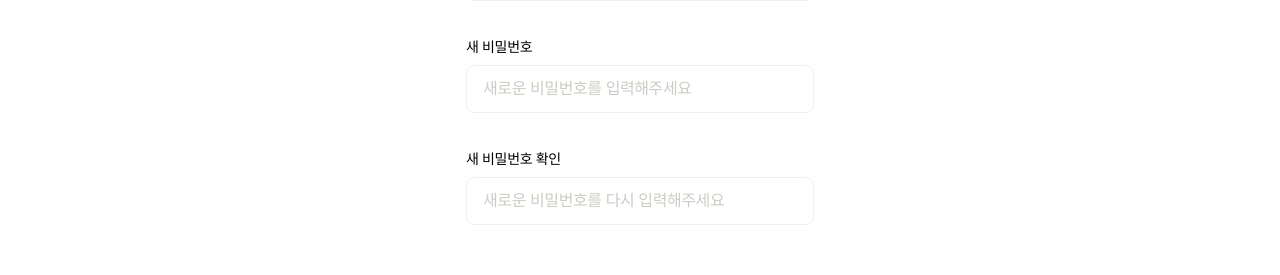
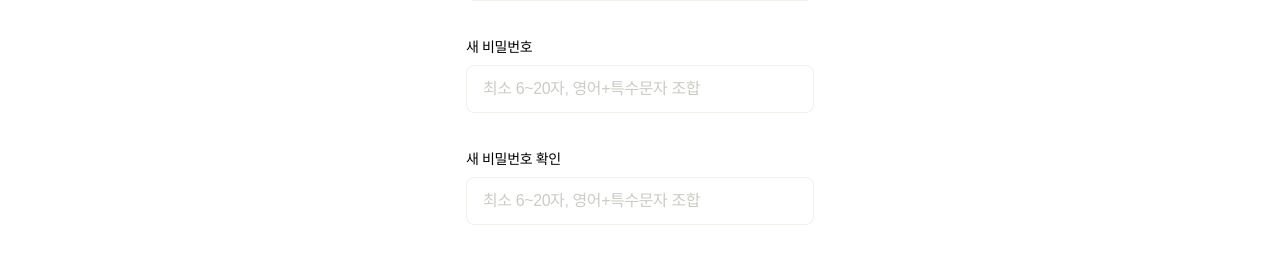
Before and after one commit to ZZANTech/ZZANTech-Fe, a Next.js app: page /mypage/edit in a window 1280 px wide. Shown: the part 362-637 px from the top of the page. Built offline with nearby package versions, Linux system fonts and the light colour scheme; no server answers; a web font is replaced by a local one.

Commit message:
fix: 마이페이지 닉네임&비밀번호 변경 placeholder 변경

```diff
--- a/src/app/(main)/mypage/edit/_components/UserEditPassword.tsx
+++ b/src/app/(main)/mypage/edit/_components/UserEditPassword.tsx
@@ -40,7 +40,7 @@ function UserEditPassword() {
             <input
               type="password"
               value={newPassword}
-              placeholder="새로운 비밀번호를 입력해주세요"
+              placeholder="최소 6~20자, 영어+특수문자 조합"
               className="AuthInput"
               maxLength={20}
               onChange={(e) => setNewPassword(e.target.value)}
@@ -52,7 +52,7 @@ function UserEditPassword() {
             <input
               type="password"
               value={confirmPassword}
-              placeholder="새로운 비밀번호를 다시 입력해주세요"
+              placeholder="최소 6~20자, 영어+특수문자 조합"
               className="AuthInput"
               maxLength={20}
               onChange={(e) => setConfirmPassword(e.target.value)}
--- a/src/components/Modal/NicknameModal.tsx
+++ b/src/components/Modal/NicknameModal.tsx
@@ -37,9 +37,9 @@ function NicknameModal() {
       <h2 className="px-6 py-2 text-2xl font-bold">닉네임 변경</h2>
       <input
         type="text"
-        maxLength={20}
+        maxLength={7}
         value={nickname}
-        placeholder="변경할 닉네임을 입력해주세요"
+        placeholder="최소 2~7자 한글, 영어, 슷자"
         onChange={(e) => setNickname(e.target.value)}
         className="AuthInput"
       />
```
